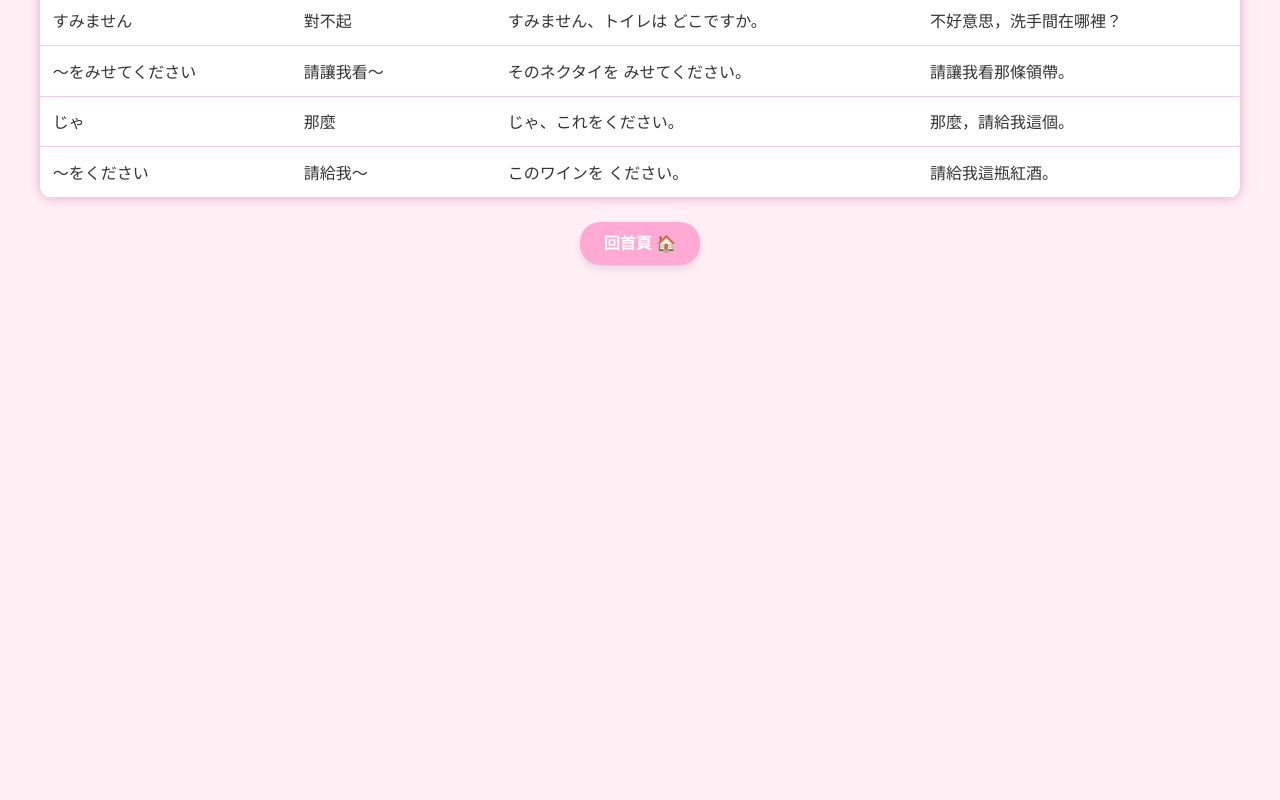
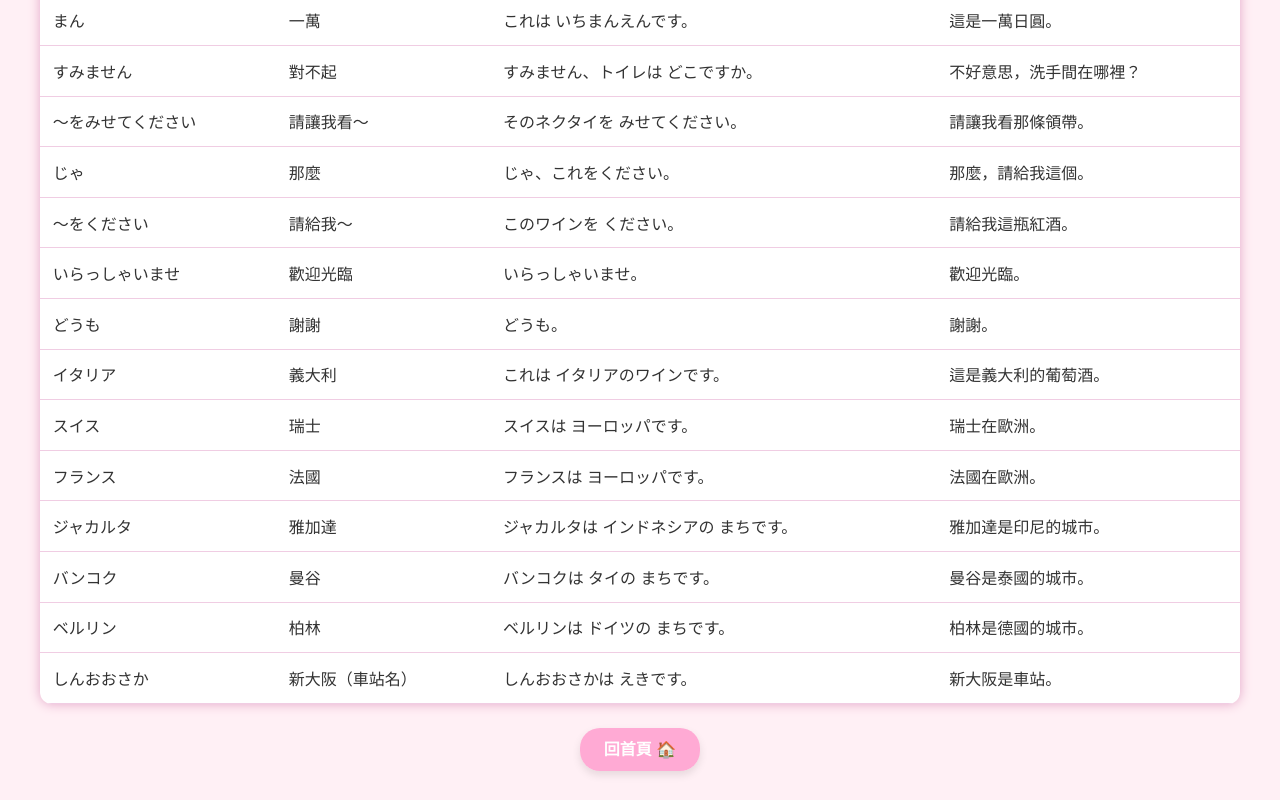
Before and after one commit to k12311/lesson-6, a plain HTML site: page lesson3.html in a window 1280 px wide. Shown: the part 2000-2800 px from the top of the page. Before the commit the page ends 2294 px from the top, so only its background shows below. Drawn offline with Linux system fonts and the light colour scheme.

Commit message:
Update lesson3.html

```diff
--- a/lesson3.html
+++ b/lesson3.html
@@ -67,6 +67,7 @@
       <th>中文翻譯</th>
     </tr>
 
+    <!-- 你原本就有的項目（保留不動） -->
     <tr><td class="jp" onclick="speakJP('ここ')">ここ</td><td>這裡</td><td class="jp" onclick="speakJP('ここは きょうしつです')">ここは きょうしつです。</td><td>這裡是教室。</td></tr>
     <tr><td class="jp" onclick="speakJP('そこ')">そこ</td><td>那裡（近對方）</td><td class="jp" onclick="speakJP('そこは しょくどうです')">そこは しょくどうです。</td><td>那裡是餐廳。</td></tr>
     <tr><td class="jp" onclick="speakJP('あそこ')">あそこ</td><td>那裡（遠雙方）</td><td class="jp" onclick="speakJP('あそこは かいぎしつです')">あそこは かいぎしつです。</td><td>那裡是會議室。</td></tr>
@@ -86,6 +87,10 @@
     <tr><td class="jp" onclick="speakJP('かいだん')">かいだん</td><td>樓梯</td><td class="jp" onclick="speakJP('かいだんは あそこです')">かいだんは あそこです。</td><td>樓梯在那邊。</td></tr>
     <tr><td class="jp" onclick="speakJP('エレベーター')">エレベーター</td><td>電梯</td><td class="jp" onclick="speakJP('エレベーターは こちらです')">エレベーターは こちらです。</td><td>電梯在這邊。</td></tr>
     <tr><td class="jp" onclick="speakJP('エスカレーター')">エスカレーター</td><td>手扶梯</td><td class="jp" onclick="speakJP('エスカレーターは そちらです')">エスカレーターは そちらです。</td><td>手扶梯在那邊。</td></tr>
+
+    <!-- 🔻 新增：自動販賣機 -->
+    <tr><td class="jp" onclick="speakJP('じどうはんばいき')">じどうはんばいき</td><td>自動販賣機</td><td class="jp" onclick="speakJP('じどうはんばいきは あそこです')">じどうはんばいきは あそこです。</td><td>自動販賣機在那邊。</td></tr> <!-- added -->
+
     <tr><td class="jp" onclick="speakJP('くに')">くに</td><td>國家</td><td class="jp" onclick="speakJP('おくには どちらですか')">おくには どちらですか。</td><td>您是哪國人？</td></tr>
     <tr><td class="jp" onclick="speakJP('かいしゃ')">かいしゃ</td><td>公司</td><td class="jp" onclick="speakJP('ABCは にほんの かいしゃです')">ABCは にほんの かいしゃです。</td><td>ABC是日本的公司。</td></tr>
     <tr><td class="jp" onclick="speakJP('うち')">うち</td><td>家</td><td class="jp" onclick="speakJP('うちは とうきょうです')">うちは とうきょうです。</td><td>我家在東京。</td></tr>
@@ -94,6 +99,8 @@
     <tr><td class="jp" onclick="speakJP('ネクタイ')">ネクタイ</td><td>領帶</td><td class="jp" onclick="speakJP('ネクタイの うりばは どこですか')">ネクタイの うりばは どこですか。</td><td>領帶賣場在哪裡？</td></tr>
     <tr><td class="jp" onclick="speakJP('ワイン')">ワイン</td><td>紅酒</td><td class="jp" onclick="speakJP('このワインを ください')">このワインを ください。</td><td>請給我這瓶紅酒。</td></tr>
     <tr><td class="jp" onclick="speakJP('たばこ')">たばこ</td><td>香菸</td><td class="jp" onclick="speakJP('たばこは いくらですか')">たばこは いくらですか。</td><td>香菸多少錢？</td></tr>
+
+    <!-- 你原本就有 -->
     <tr><td class="jp" onclick="speakJP('うりば')">うりば</td><td>賣場</td><td class="jp" onclick="speakJP('ワインの うりばは ちかです')">ワインの うりばは ちかです。</td><td>紅酒賣場在地下樓。</td></tr>
     <tr><td class="jp" onclick="speakJP('ちか')">ちか</td><td>地下</td><td class="jp" onclick="speakJP('ちかに トイレが あります')">ちかに トイレが あります。</td><td>地下有洗手間。</td></tr>
     <tr><td class="jp" onclick="speakJP('～かい')">～かい</td><td>～樓</td><td class="jp" onclick="speakJP('うけつけは 1かいです')">うけつけは 1かいです。</td><td>接待處在一樓。</td></tr>
@@ -103,10 +110,24 @@
     <tr><td class="jp" onclick="speakJP('ひゃく')">ひゃく</td><td>一百</td><td class="jp" onclick="speakJP('これは ひゃくえんです')">これは ひゃくえんです。</td><td>這是100日圓。</td></tr>
     <tr><td class="jp" onclick="speakJP('せん')">せん</td><td>一千</td><td class="jp" onclick="speakJP('これは せんえんです')">これは せんえんです。</td><td>這是1000日圓。</td></tr>
     <tr><td class="jp" onclick="speakJP('まん')">まん</td><td>一萬</td><td class="jp" onclick="speakJP('これは いちまんえんです')">これは いちまんえんです。</td><td>這是一萬日圓。</td></tr>
+
     <tr><td class="jp" onclick="speakJP('すみません')">すみません</td><td>對不起</td><td class="jp" onclick="speakJP('すみません、トイレは どこですか')">すみません、トイレは どこですか。</td><td>不好意思，洗手間在哪裡？</td></tr>
     <tr><td class="jp" onclick="speakJP('～をみせてください')">～をみせてください</td><td>請讓我看～</td><td class="jp" onclick="speakJP('そのネクタイを みせてください')">そのネクタイを みせてください。</td><td>請讓我看那條領帶。</td></tr>
     <tr><td class="jp" onclick="speakJP('じゃ')">じゃ</td><td>那麼</td><td class="jp" onclick="speakJP('じゃ、これをください')">じゃ、これをください。</td><td>那麼，請給我這個。</td></tr>
     <tr><td class="jp" onclick="speakJP('～をください')">～をください</td><td>請給我～</td><td class="jp" onclick="speakJP('このワインを ください')">このワインを ください。</td><td>請給我這瓶紅酒。</td></tr>
+
+    <!-- 🔻 新增：歡迎光臨、謝謝 -->
+    <tr><td class="jp" onclick="speakJP('いらっしゃいませ')">いらっしゃいませ</td><td>歡迎光臨</td><td class="jp" onclick="speakJP('いらっしゃいませ')">いらっしゃいませ。</td><td>歡迎光臨。</td></tr> <!-- added -->
+    <tr><td class="jp" onclick="speakJP('どうも')">どうも</td><td>謝謝</td><td class="jp" onclick="speakJP('どうも')">どうも。</td><td>謝謝。</td></tr> <!-- added -->
+
+    <!-- 🔻 新增：地名 -->
+    <tr><td class="jp" onclick="speakJP('イタリア')">イタリア</td><td>義大利</td><td class="jp" onclick="speakJP('これは イタリアのワインです')">これは イタリアのワインです。</td><td>這是義大利的葡萄酒。</td></tr> <!-- added -->
+    <tr><td class="jp" onclick="speakJP('スイス')">スイス</td><td>瑞士</td><td class="jp" onclick="speakJP('スイスは ヨーロッパです')">スイスは ヨーロッパです。</td><td>瑞士在歐洲。</td></tr> <!-- added -->
+    <tr><td class="jp" onclick="speakJP('フランス')">フランス</td><td>法國</td><td class="jp" onclick="speakJP('フランスは ヨーロッパです')">フランスは ヨーロッパです。</td><td>法國在歐洲。</td></tr> <!-- added -->
+    <tr><td class="jp" onclick="speakJP('ジャカルタ')">ジャカルタ</td><td>雅加達</td><td class="jp" onclick="speakJP('ジャカルタは インドネシアの まちです')">ジャカルタは インドネシアの まちです。</td><td>雅加達是印尼的城市。</td></tr> <!-- added -->
+    <tr><td class="jp" onclick="speakJP('バンコク')">バンコク</td><td>曼谷</td><td class="jp" onclick="speakJP('バンコクは タイの まちです')">バンコクは タイの まちです。</td><td>曼谷是泰國的城市。</td></tr> <!-- added -->
+    <tr><td class="jp" onclick="speakJP('ベルリン')">ベルリン</td><td>柏林</td><td class="jp" onclick="speakJP('ベルリンは ドイツの まちです')">ベルリンは ドイツの まちです。</td><td>柏林是德國的城市。</td></tr> <!-- added -->
+    <tr><td class="jp" onclick="speakJP('しんおおさか')">しんおおさか</td><td>新大阪（車站名）</td><td class="jp" onclick="speakJP('しんおおさかは えきです')">しんおおさかは えきです。</td><td>新大阪是車站。</td></tr> <!-- added -->
 
   </table>
 
@@ -118,32 +139,23 @@
     let voicesLoaded = false;
 
     function speakJP(text) {
-    // 若語音尚未載入，延遲執行
       if (!voicesLoaded) {
         window.speechSynthesis.onvoiceschanged = () => {
           voicesLoaded = true;
-        speakJP(text); // 再次嘗試朗讀
+          speakJP(text);
         };
-      speechSynthesis.getVoices(); // 觸發載入
+        speechSynthesis.getVoices();
         return;
       }
-
-    // 清除前一段朗讀（防止重複或無聲）
       speechSynthesis.cancel();
-
       const utterance = new SpeechSynthesisUtterance(text);
       utterance.lang = 'ja-JP';
-
       const voices = speechSynthesis.getVoices();
       const jpVoice = voices.find(voice => voice.lang === 'ja-JP');
-    if (jpVoice) {
-      utterance.voice = jpVoice;
-    }
-
+      if (jpVoice) utterance.voice = jpVoice;
       speechSynthesis.speak(utterance);
     }
 
-  // 頁面載入時初始化語音清單
     document.addEventListener('DOMContentLoaded', () => {
       const checkVoices = () => {
         if (speechSynthesis.getVoices().length > 0) {
@@ -155,7 +167,5 @@
       checkVoices();
     });
   </script>
-
-
 </body>
 </html>
```
Lines whose indentation alone changed are shown as unchanged.
